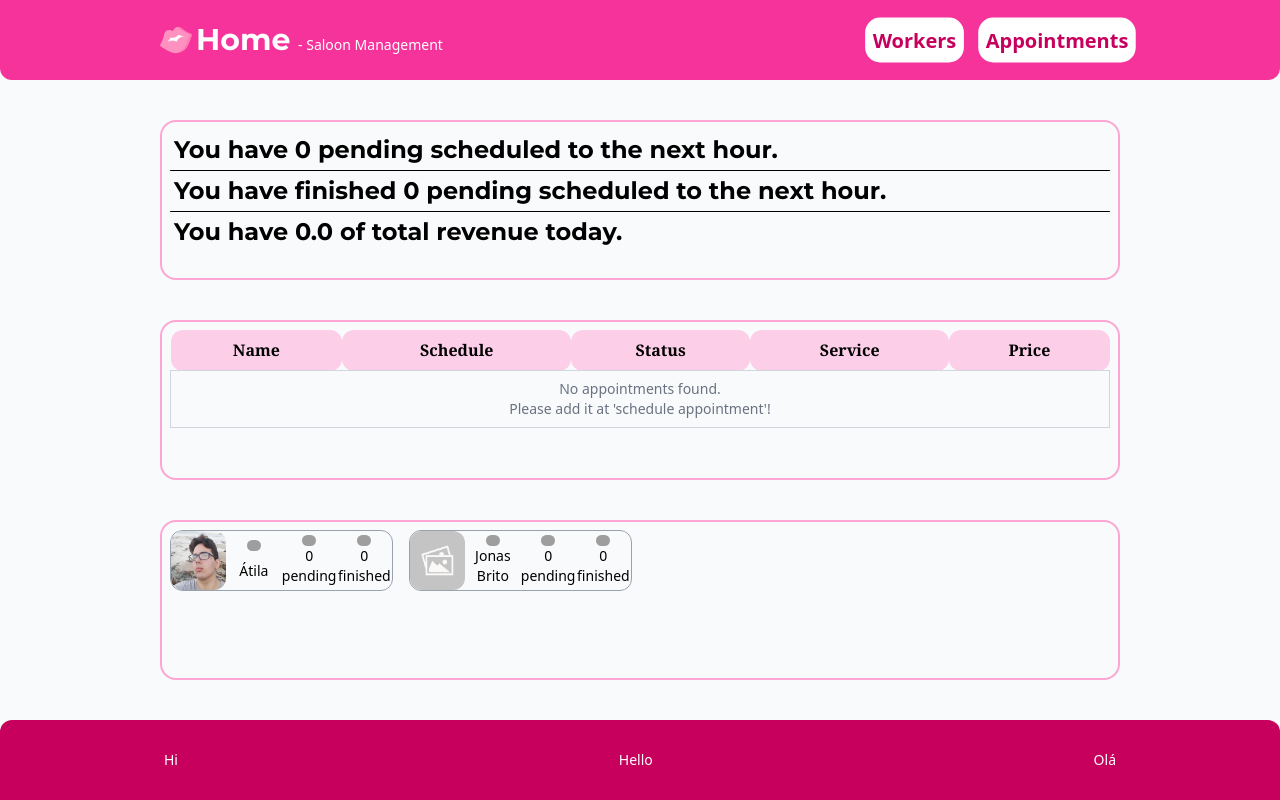
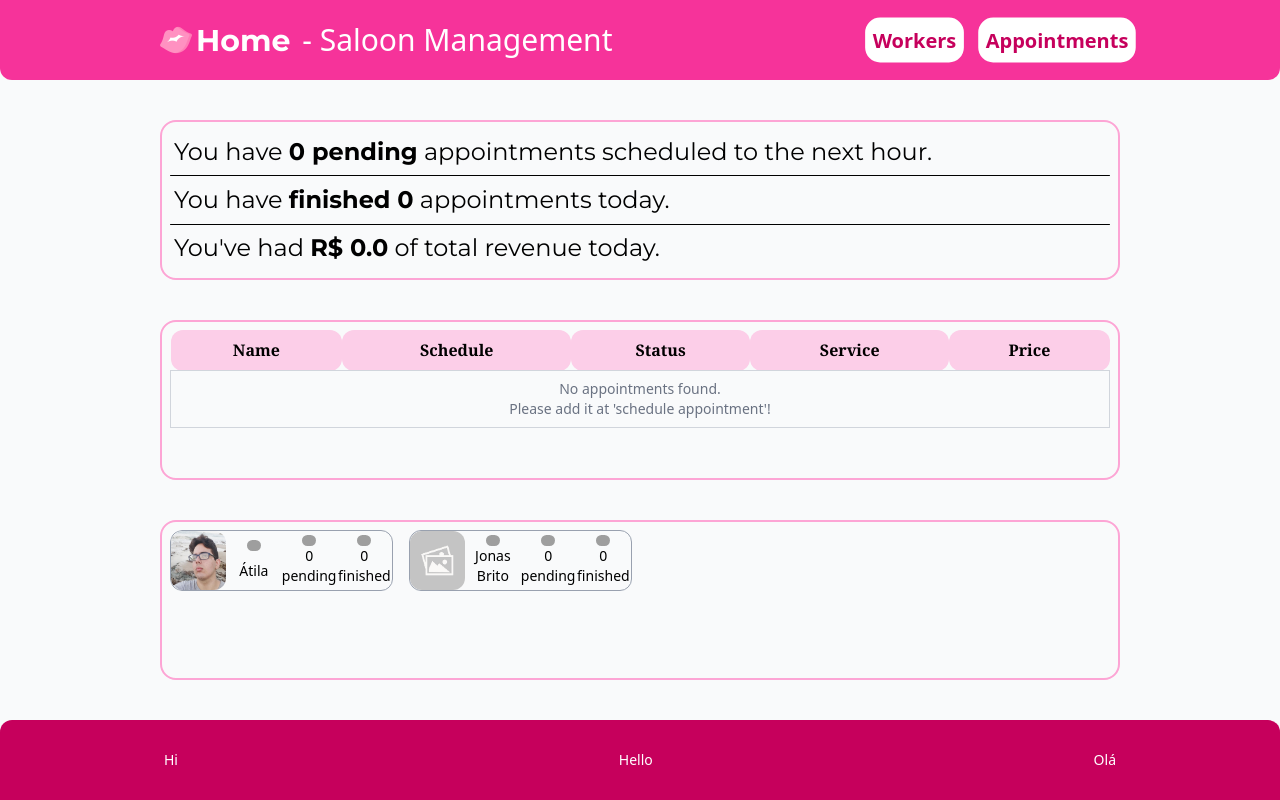
Before and after one commit to limatila/saloon-mgmt-app, a Django app: page /home in a window 1280 px wide. Run offline with Django 5.2, Linux system fonts and the light colour scheme; data comes from the database, SQL or seed files in the repository; data that the repository does not hold is empty; some libraries are stand-ins or nearby versions; grey boxes are pictures that could not be loaded.

Commit message:
fix: editing more of style and text at daily view

```diff
--- a/src/saloon/static/css/dist/styles.css
+++ b/src/saloon/static/css/dist/styles.css
@@ -80,6 +80,9 @@
 }
 .flex-col {
   flex-direction: column;
+}
+.justify-around {
+  justify-content: space-around;
 }
 .justify-evenly {
   justify-content: space-evenly;
@@ -181,6 +184,8 @@
     --spacing: 0.25rem;
     --text-sm: 0.875rem;
     --text-sm--line-height: calc(1.25 / 0.875);
+    --text-lg: 1.125rem;
+    --text-lg--line-height: calc(1.75 / 1.125);
     --text-xl: 1.25rem;
     --text-xl--line-height: calc(1.75 / 1.25);
     --text-2xl: 1.5rem;
@@ -380,12 +385,12 @@ body {
 }
 h1, h2, h3 {
   font-family: 'Montserrat', sans-serif, Verdana;
-  --tw-font-weight: var(--font-weight-bold);
-  font-weight: var(--font-weight-bold);
 }
 h1 {
   font-size: var(--text-3xl);
   line-height: var(--tw-leading, var(--text-3xl--line-height));
+  --tw-font-weight: var(--font-weight-bold);
+  font-weight: var(--font-weight-bold);
 }
 h2 {
   font-size: var(--text-2xl);
@@ -474,6 +479,8 @@ header {
   }
   --tw-font-weight: var(--font-weight-light);
   font-weight: var(--font-weight-light);
+  font-size: var(--text-3xl);
+  line-height: var(--tw-leading, var(--text-3xl--line-height));
 }
 #nav-bar {
   display: flex;
@@ -794,6 +801,20 @@ div.workers-view div.grid div.worker > * {
     grid-template-columns: repeat(2, minmax(0, 1fr));
   }
 }
+.daily-view h2 {
+  @media (width < 64rem) {
+    font-size: var(--text-lg);
+    line-height: var(--tw-leading, var(--text-lg--line-height));
+  }
+  @media (width < 40rem) {
+    font-size: 0.6rem;
+  }
+}
+@media screen and (max-height: 490px ) {
+  div.workers-view div.grid {
+    grid-template-columns: repeat(2, minmax(0, 1fr));
+  }
+}
 @property --tw-rotate-x {
   syntax: "*";
   inherits: false;
--- a/src/saloon/static_src/src/base.css
+++ b/src/saloon/static_src/src/base.css
@@ -32,10 +32,10 @@ body{
 /* Fonts */
 h1, h2, h3{
   font-family: 'Montserrat', sans-serif, Verdana;
-  @apply font-bold;
 }
 h1{
   @apply text-3xl;
+  @apply font-bold;
 }
 h2{
   @apply text-2xl;
@@ -97,6 +97,7 @@ header {
   @apply hidden;
   @apply lg:inline;
   @apply font-light;
+  @apply text-3xl;
 }
 
 /** Nav bar at Header */
--- a/src/saloon/templates/pages/home.html
+++ b/src/saloon/templates/pages/home.html
@@ -4,17 +4,17 @@
 
 {% block content %}
 <!-- Home Render -->
-    <div class="daily-view view overflow-y-auto">
+    <div class="daily-view view overflow-y-auto flex flex-col justify-around">
         <h2>
-           You have {{ qtt_ongoing_hour }} pending scheduled to the next hour.
+           You have <b>{{ qtt_ongoing_hour }} pending</b> appointments scheduled to the next hour.
         </h2>
         <hr>
         <h2>
-           You have finished <b>{{ qtt_finished_today }}</b> pending scheduled to the next hour.
+           You have <b>finished {{ qtt_finished_today }}</b> appointments today.
         </h2>
         <hr>
         <h2>
-           You have <b>{{ value_revenue_today }}</b> of total revenue today.
+           You've had <b>R$ {{ value_revenue_today }}</b> of total revenue today.
         </h2>
     </div>
 
```
Also changed, not shown: src/saloon/static_src/src/components.css (+15 -3 lines).
